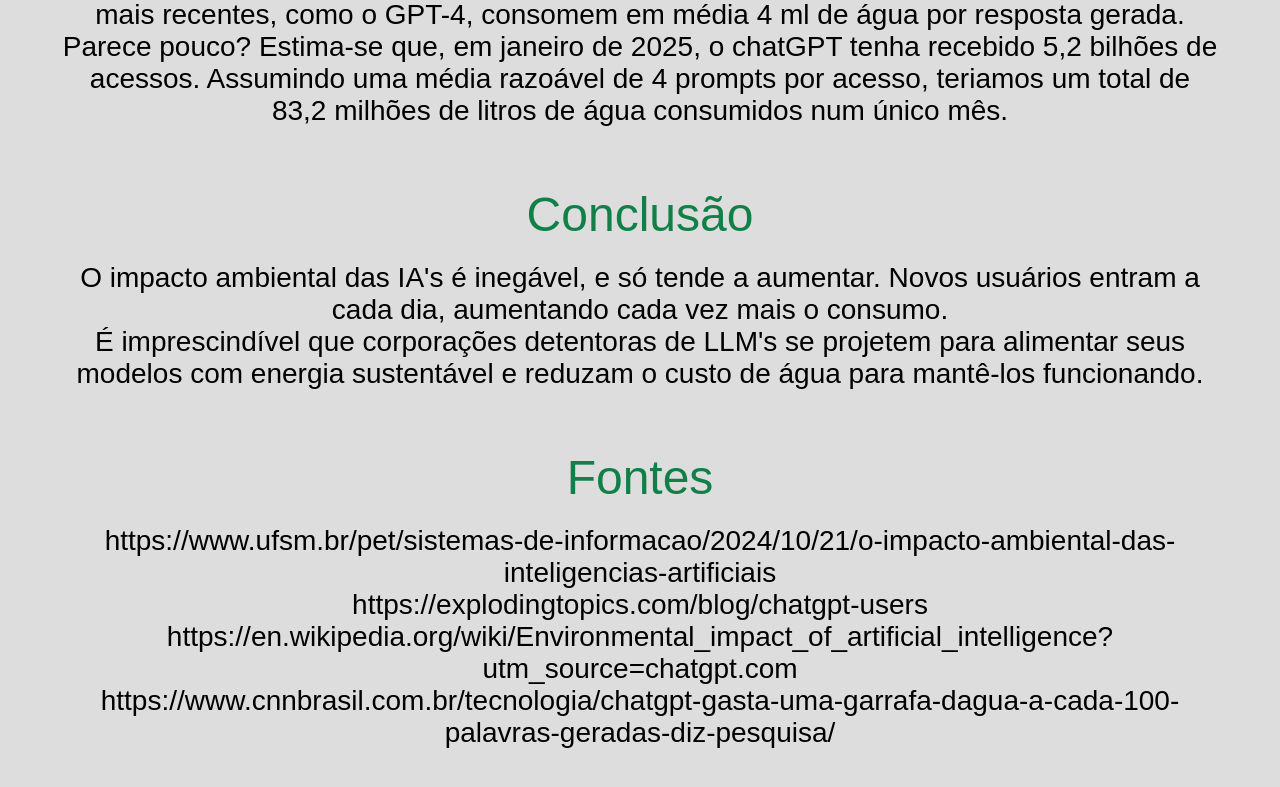
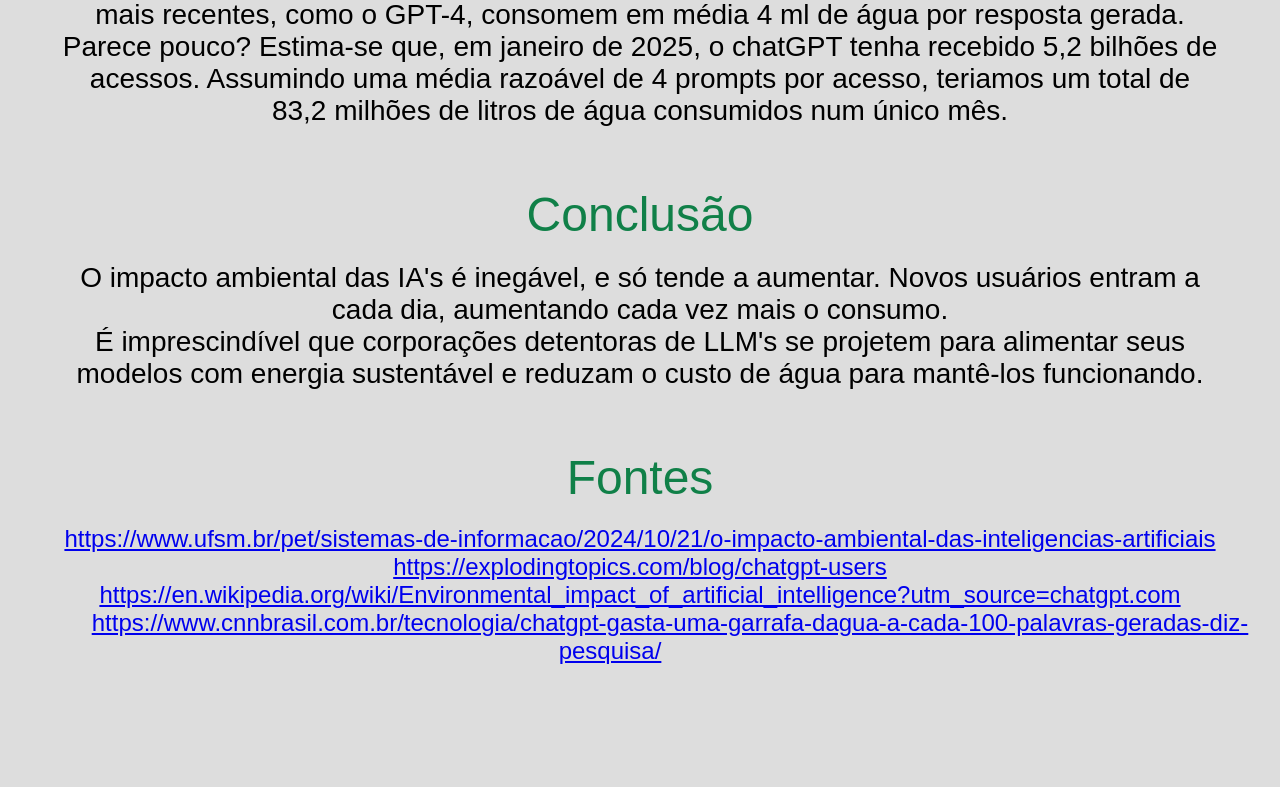
Before and after one commit to GuiOSousa/SiteTMA, a React (Vite) app: page /articleAICost in a window 1280 px wide. Shown: the part 1204-1991 px from the top of the page. After the commit the page ends 1928 px from the top, so only its background shows below. Built offline with nearby package versions, Linux system fonts and the light colour scheme; a web font is replaced by a local one.

Commit message:
Fixed Link Interface

```diff
--- a/src/pages/ArticleModel.css
+++ b/src/pages/ArticleModel.css
@@ -23,3 +23,12 @@
     padding-left: 60px;
     padding-right: 60px;
 }
+
+.ArticleLink {
+    font-size: 1.5rem;
+    padding-bottom: 60px;
+    padding-left: 60px;
+    padding-right: 60px;
+    word-break: break-word;
+    text-align: none;
+}
--- a/src/pages/articles/ArticleAICost.tsx
+++ b/src/pages/articles/ArticleAICost.tsx
@@ -27,11 +27,10 @@
       É imprescindível que corporações detentoras de LLM's se projetem para alimentar seus modelos com energia sustentável e reduzam o custo de água para mantê-los funcionando.
     </p>
     <h2 className='Subtitle'>Fontes</h2>
-    <p className='ArticleText'>https://www.ufsm.br/pet/sistemas-de-informacao/2024/10/21/o-impacto-ambiental-das-inteligencias-artificiais<br/>
-    https://explodingtopics.com/blog/chatgpt-users<br/>
-    https://en.wikipedia.org/wiki/Environmental_impact_of_artificial_intelligence?utm_source=chatgpt.com<br/>
-    https://www.cnnbrasil.com.br/tecnologia/chatgpt-gasta-uma-garrafa-dagua-a-cada-100-palavras-geradas-diz-pesquisa/<br/>
-    </p>
+    <a className='ArticleLink' href='https://www.ufsm.br/pet/sistemas-de-informacao/2024/10/21/o-impacto-ambiental-das-inteligencias-artificiais'>https://www.ufsm.br/pet/sistemas-de-informacao/2024/10/21/o-impacto-ambiental-das-inteligencias-artificiais</a> <br></br>
+    <a className='ArticleLink' href= 'https://explodingtopics.com/blog/chatgpt-users'>https://explodingtopics.com/blog/chatgpt-users</a> <br></br>
+    <a className='ArticleLink' href='https://en.wikipedia.org/wiki/Environmental_impact_of_artificial_intelligence?utm_source=chatgpt.com'>https://en.wikipedia.org/wiki/Environmental_impact_of_artificial_intelligence?utm_source=chatgpt.com</a> <br></br>
+    <a className='ArticleLink' href='https://www.cnnbrasil.com.br/tecnologia/chatgpt-gasta-uma-garrafa-dagua-a-cada-100-palavras-geradas-diz-pesquisa/'>https://www.cnnbrasil.com.br/tecnologia/chatgpt-gasta-uma-garrafa-dagua-a-cada-100-palavras-geradas-diz-pesquisa/</a> <br></br>
     </>
   )
 }
```
